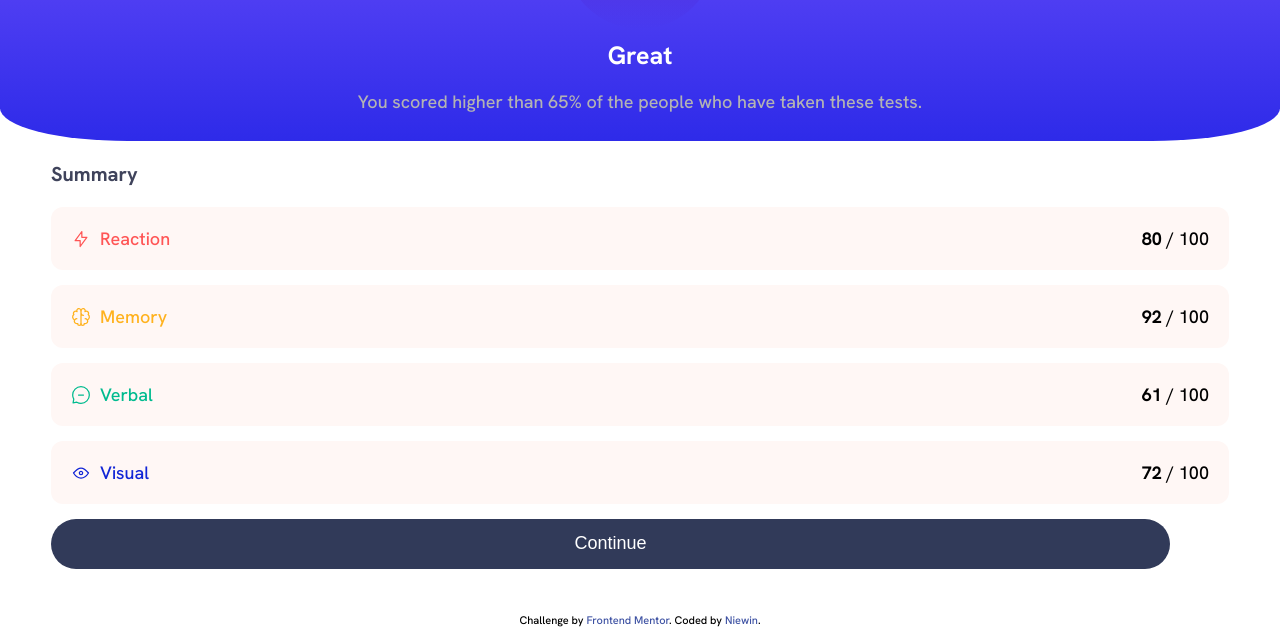
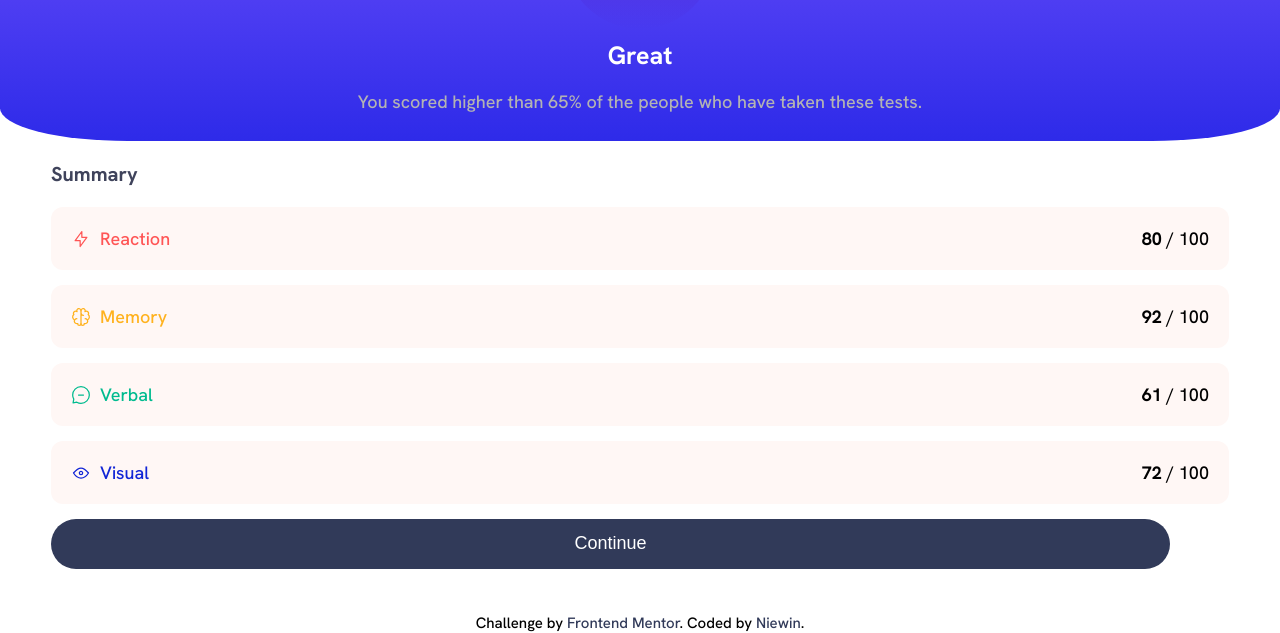
Before and after one commit to niewinN/Results-summary-component, a plain HTML site: page index.html in a window 1280 px wide. Shown: the part 187-820 px from the top of the page. Drawn offline with Linux system fonts and the light colour scheme.

Commit message:
changed footer

```diff
--- a/index.html
+++ b/index.html
@@ -13,16 +13,6 @@
   <link rel="preconnect" href="https://fonts.gstatic.com" crossorigin>
   <link href="https://fonts.googleapis.com/css2?family=Hanken+Grotesk:wght@500;700;800&display=swap" rel="stylesheet">
   <!-- Feel free to remove these styles or customise in your own stylesheet 👍 -->
-  <style>
-    .attribution {
-      font-size: 11px;
-      text-align: center;
-    }
-
-    .attribution a {
-      color: hsl(228, 45%, 44%);
-    }
-  </style>
   <link rel="stylesheet" href="style.css">
 </head>
 
--- a/style.css
+++ b/style.css
@@ -157,6 +157,11 @@ body {
 	font-size: 1.8rem
 }
 
+.footer {
+	text-align: center;
+	font-size: 1.5rem;
+}
+
 .footer-text {
 	text-decoration: none;
 	color: #313A59;
```
